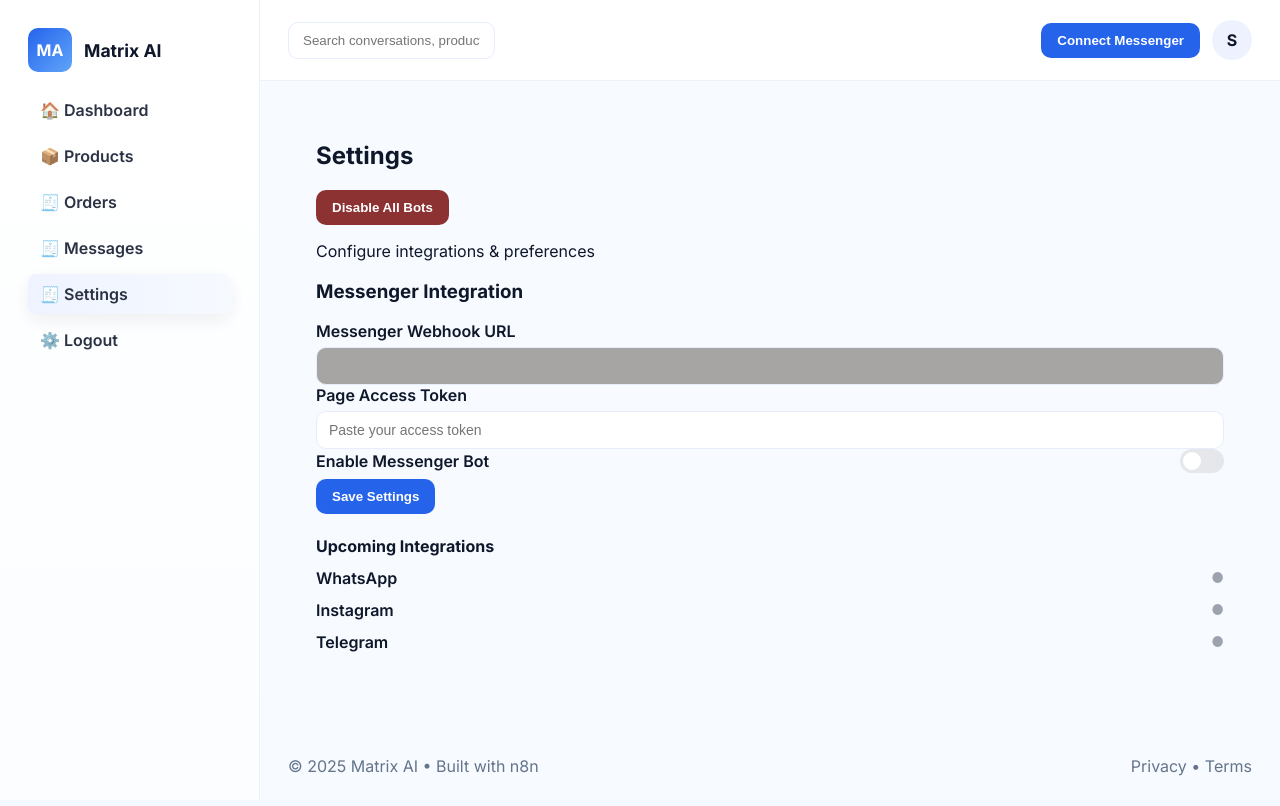
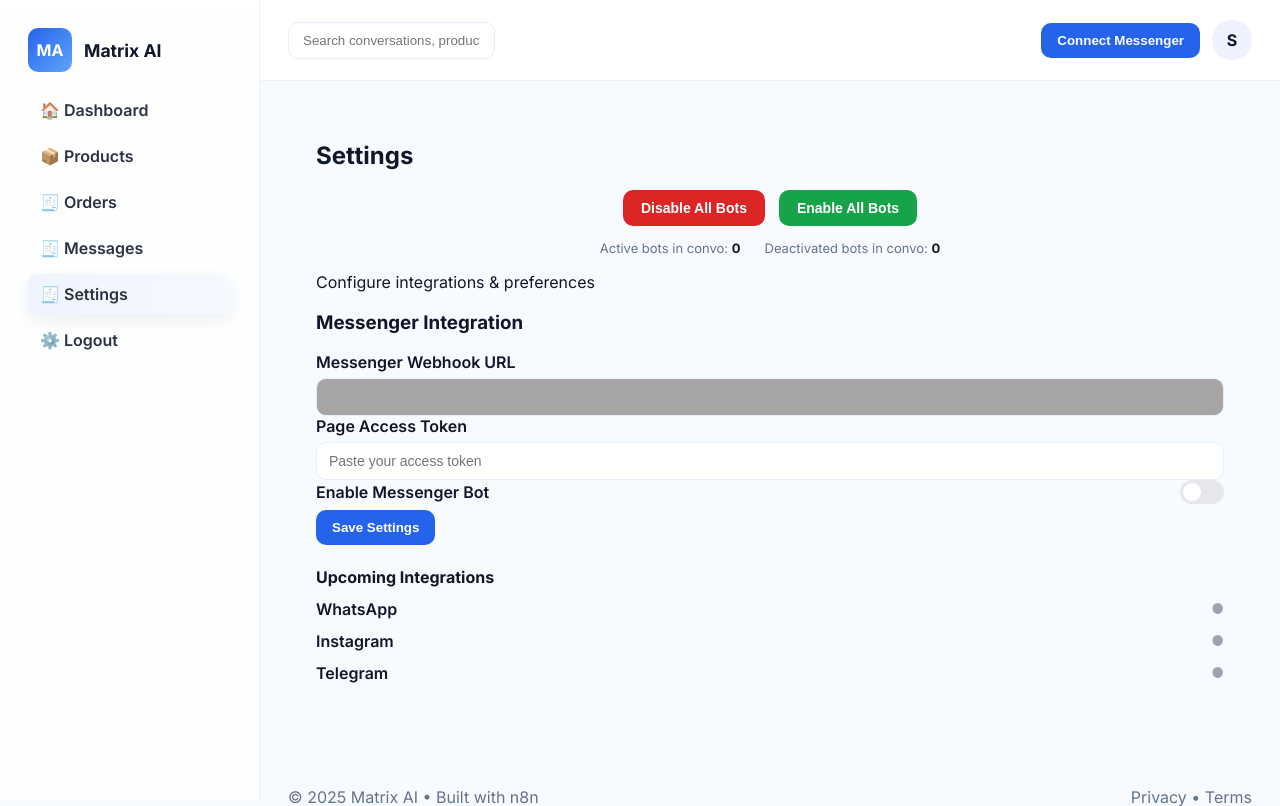
Before and after one commit to jihadj0002/0, a Django app: a page that uses back/templates/back/options.html in a window 1280 px wide. Shown: the top 806 px of the page. Before the commit the page ends 776 px from the top, so only its background shows below. Run offline with Django 5.2, Linux system fonts and the light colour scheme; the visitor is signed in with stand-in values (Sample User, id 1); data comes from the database, SQL or seed files in the repository; data that the repository does not hold is empty.

Commit message:
updated button to pause and start all bots

```diff
--- a/back/templates/back/options.html
+++ b/back/templates/back/options.html
@@ -144,6 +144,7 @@
   background: #770000ff;
 }
 
+
 /* ==============================
    RESPONSIVE TWEAKS
 ============================== */
@@ -159,7 +160,66 @@
 }
 
 
+.bot-control .buttons {
+  display: flex;
+  justify-content: center;
+  gap: 14px;
+  margin-bottom: 14px;
+}
+
+.bot-control button {
+  padding: 10px 18px;
+  border-radius: 10px;
+  font-weight: 700;
+  font-size: 14px;
+  border: none;
+  cursor: pointer;
+  color: #fff;
+}
+
+
+.disable-btn {
+  background: #dc2626;
+}
+
+.disable-btn:hover {
+  background: #b91c1c;
+}
+
+.enable-btn {
+  background: #16a34a;
+}
+
+.enable-btn:hover {
+  background: #15803d;
+}
+
+.bot-count {
+  display: flex;
+  justify-content: center;
+  gap: 24px;
+  font-size: 13px;
+  color: var(--muted);
+  margin-top: 10px;
+}
+
+.bot-count strong {
+  color: #0f172a;
+}
+
+
+@media (max-width: 480px) {
+  .bot-count {
+    flex-direction: column;
+    gap: 6px;
+  }
+}
+
+
+
 </style>
+
+
 
 
 
@@ -178,7 +238,25 @@
   <div class="page-header">
     <h1>Settings</h1>
 
-          <button id="connectBtn" class="btn-danger">Disable All Bots</button>
+    <form method="POST" class="form">
+        {% csrf_token %}
+
+        <div class="bot-control">
+        <div class="buttons">
+
+          <button type="submit" formaction="{% url 'back:disable_all_bots' %}" class="disable-btn">Disable All Bots</button>
+        <button type="submit" formaction="{% url 'back:enable_all_bots' %}" class="enable-btn">Enable All Bots</button>
+
+      </div>
+    </form>
+
+
+      <div class="bot-count">
+        <span>Active bots in convo: <strong>{{ active_conversations}}</strong></span>
+        <span>Deactivated bots in convo: <strong>{{deactivated_conversations}}</strong></span>
+      </div>
+
+
 
     <p class="sub">Configure integrations & preferences</p>
   </div>
--- a/back/urls.py
+++ b/back/urls.py
@@ -18,6 +18,8 @@ urlpatterns = [
     path("orders", views.orders, name="orders"),
     path("orders/update-status/", views.update_order_status, name="update_order_status"),
     path("chats", views.c_dashboard, name="c_dashboard"),
+    path("chats/disable-all", views.disable_all_bots, name="disable_all_bots"),
+    path("chats/enable-all", views.enable_all_bots, name="enable_all_bots"),
 
     path("stats", views.stats, name="stats"),
     path("options", views.sett, name="options"),
--- a/back/views.py
+++ b/back/views.py
@@ -315,6 +315,9 @@ def sett(request):
         }
     )
 
+    active_conversations = Conversation.objects.filter(user=user, is_ai_enabled=True).count()
+    deactivated_conversations = Conversation.objects.filter(user=user, is_ai_enabled=False).count()
+
     if request.method == "POST":
         integration.webhook_url = request.POST.get("webhook_url")
         integration.access_token = request.POST.get("access_token")
@@ -323,9 +326,27 @@ def sett(request):
 
         return redirect("back:options")  # update with your URL name
 
-    return render(request, "back/options.html", {
-        "integration": integration
-    })
+    context = {
+        "integration": integration,
+        "active_conversations": active_conversations,
+        "deactivated_conversations": deactivated_conversations,
+    }
+
+    return render(request, "back/options.html", context)
+
+
+@login_required
+def disable_all_bots(request):
+    Conversation.objects.filter(user=request.user, is_ai_enabled=True).update(is_ai_enabled=False)
+    print("All bots disabled for user:", request.user.username)
+    # return JsonResponse({"success": True, "message": "All bots disabled."})
+    return redirect("back:options")  # update with your URL name
+@login_required
+def enable_all_bots(request):
+    Conversation.objects.filter(user=request.user, is_ai_enabled=False).update(is_ai_enabled=True)
+    print("All bots enabled for user:", request.user.username)
+    # return JsonResponse({"success": True, "message": "All bots enabled."})
+    return redirect("back:options")  # update with your URL name
 
 @login_required
 def add_product(request):
```
